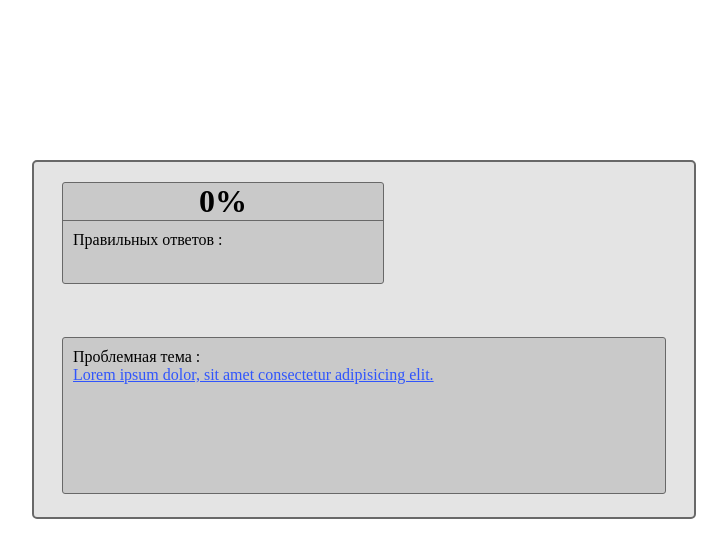
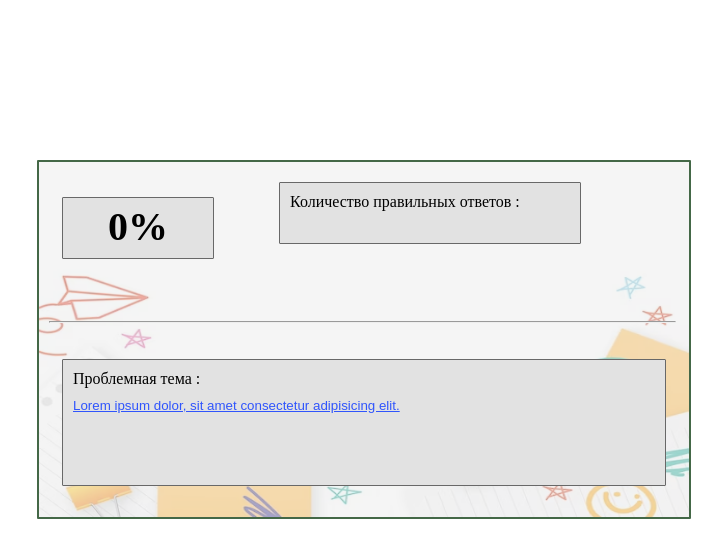
Before and after one commit to kanatovaleyla/Math, a plain HTML site: page index.html in a window 1280 px wide. Shown: the whole page, without its empty margins (276-1003 px from the left). Drawn offline with Linux system fonts and the light colour scheme.

Commit message:
Update html and css

```diff
--- a/index.html
+++ b/index.html
@@ -1,5 +1,6 @@
 <!DOCTYPE html>
 <html lang="en">
+
 <head>
     <meta charset="UTF-8">
     <meta http-equiv="X-UA-Compatible" content="IE=edge">
@@ -7,20 +8,34 @@
     <title>Document</title>
     <link rel="stylesheet" href="styles.css">
 </head>
+
 <body>
     <main>
         <div id="stats-container">
             <div class="stats-block">
-                <div class="CorectAnswer-container">
-                    <h1 class="Percent">0%</h1>
-                    <p class="CorectAsnwers">Правильных ответов : </p>
+                <div class="Answer-container">
+                    <div class="CorectPercent-container">
+                        <h1 class="Percent">0%</h1>
+                    </div>
+                    <div class="GeneralAnswers">
+                        <p class="CorrectAsnwrers">Количество правильных ответов : </p>
+                    </div>
                 </div>
+                <hr
+                    style="display: flex; justify-content: center; align-items: center; position: relative; top: 0%; max-width: 625px; margin-left: 10px; margin-right: 10px;">
+
                 <div class="ProblematicTopic-container">
                     <p class="Problematic">Проблемная тема : </p>
-                    <a href="#" class="Topic">Lorem ipsum dolor, sit amet consectetur adipisicing elit.</a>
+                    <button class="hrfProb">
+                        <a href="#" class="Topic">Lorem ipsum dolor, sit amet consectetur adipisicing elit.</a>
+                    </button>
                 </div>
+                <img src="Skola.avif" height="100%" width="100%"
+                    style="opacity: 50%; z-index: -1; position: relative; bottom: 81.200%;">
+
             </div>
         </div>
     </main>
 </body>
+
 </html>
--- a/styles.css
+++ b/styles.css
@@ -2,6 +2,7 @@
 
 * {
     margin: 0;
+    z-index: 2;
 }
 
 #stats-container {
@@ -15,43 +16,62 @@
     position: relative;
     top: 20%;
     margin: 0 auto;
-    background: #E4E4E4;
-    border: 2px solid rgb(104, 104, 104);
-    border-radius: 5px;
-    max-width: 660px;
+    background: #ebebeb;
+    border: 2px solid rgb(68, 104, 71);
+    border-radius: 1px;
+    max-width: 650px;
     height: 355px;
 }
 
-.CorectAnswer-container {
-    margin: 20px 0px 0px 28px;
+.Answer-container {
+    max-width: 100%;
+}
+
+.CorectPercent-container {
+    margin: 35px 0px 0px 23px;
     border: 1px solid rgb(104, 104, 104);
-    background: #C9C9C9;
-    border-radius: 3px;
-    max-width: 320px;
-    height: 100px;
+    background: #e2e2e2;
+    border-radius: 1px;
+    max-width: 150px;
+    height: 60px;
 }
 
 .Percent {
     display: flex;
-    border-bottom: 1px solid rgb(104, 104, 104);
-    justify-content: space-evenly;
+    padding-top: 5px;
+    padding-bottom: 5px;
+    justify-content: center;
+    align-items: center;
+    font-size: 40px;
 }
 
-.CorectAsnwers {
+.CorrectAsnwrers {
     margin: 10px 0px 0px 10px;
     font-size: 16px;
+}
+
+.GeneralAnswers {
+    display: flex;
+    border: 1px solid rgb(104, 104, 104);
+    background: #e2e2e2;
+    border-radius: 1px;
+    max-width: 300px;
+    height: 60px;
+    position: relative;
+    left: 30vh;
+    bottom: 9.650vh;
 }
 
 .ProblematicTopic-container {
     margin: 0 auto;
     padding-right: 2.01px;
     position: relative;
-    top: 15%;
+    top: 10%;
     max-width: 600px;
-    height: 155px;
+    height: 125px;
     border: 1px solid rgb(104, 104, 104);
-    background: #C9C9C9;
-    border-radius: 3px;
+    background: #e2e2e2;
+    border-radius: 1px;
 }
 
 .Problematic {
@@ -63,3 +83,9 @@
     margin: 0px 0px 0px 10px;
     color: rgb(48, 85, 252);
 }
+
+.hrfProb {
+    border: none;
+    background-color: #e2e2e2;
+    padding: 10px 0px 0px 0px;
+}
```
Also changed, not shown: Skola.avif (added).
